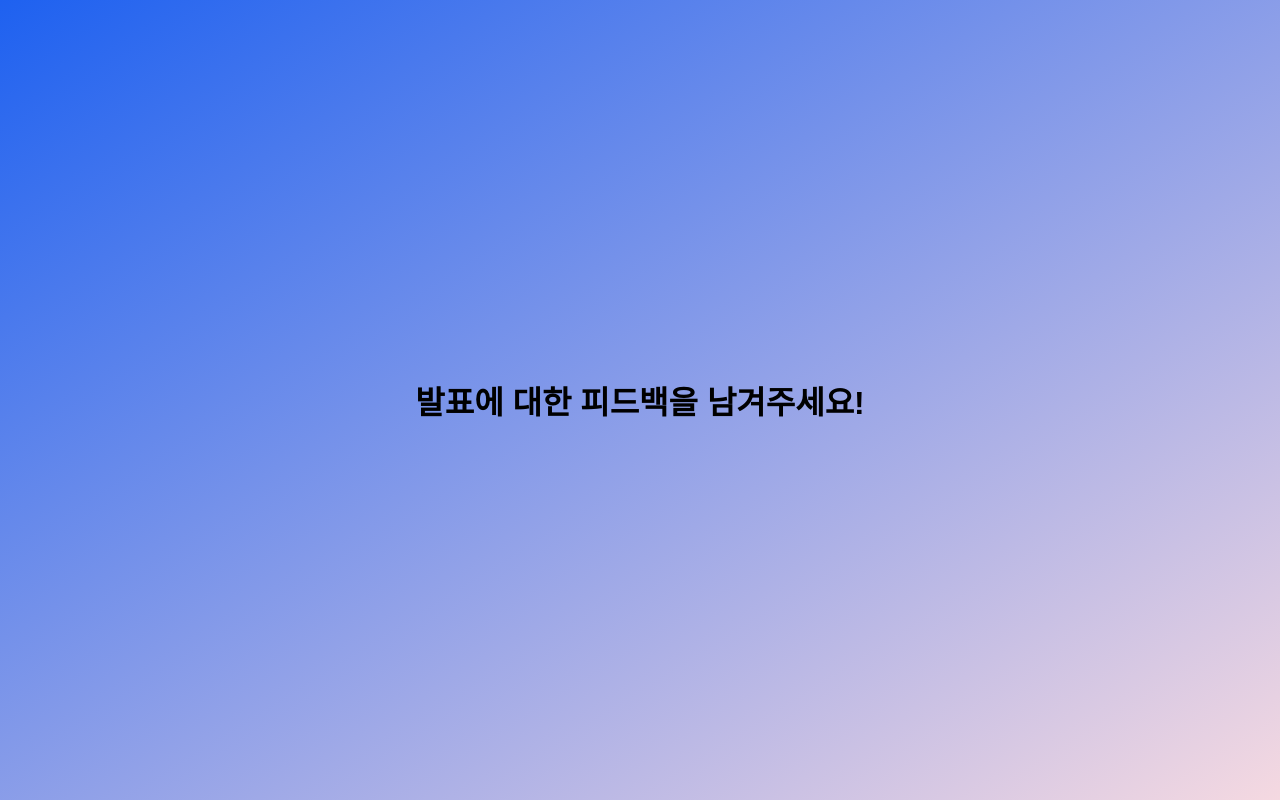
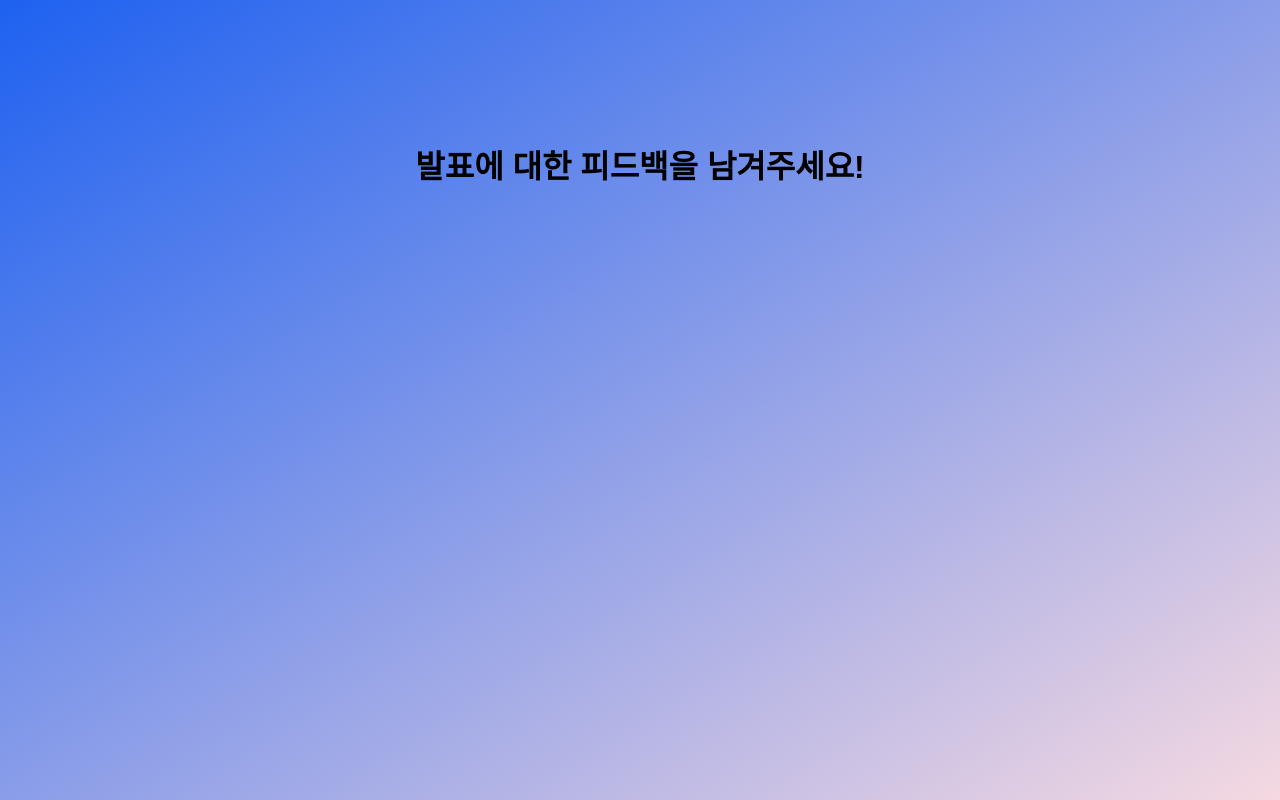
Before and after one commit to meteora09/GWB-survey, a plain HTML site: page index.html in a window 1280 px wide. Drawn offline with Linux system fonts and the light colour scheme.

Commit message:
CSS & 문구 변경

```diff
--- a/style.css
+++ b/style.css
@@ -9,6 +9,11 @@ body {
     align-items: center;
     flex-direction: column;
 }
+h1 {
+    max-width: 80%;
+    position: absolute;
+    top: 15%;
+}
 button {
     padding: 10px 20px;
     font-size: 16px;
```
